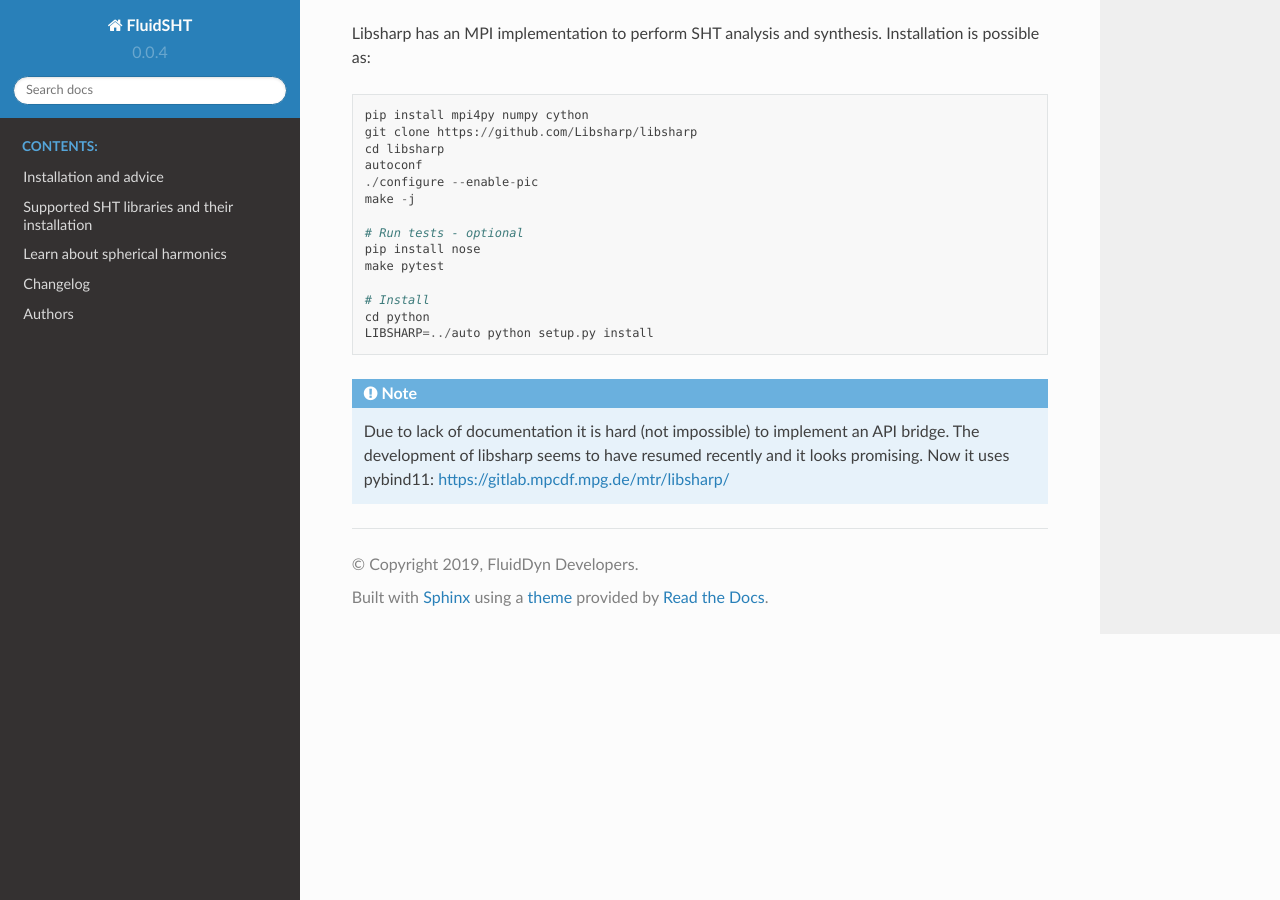
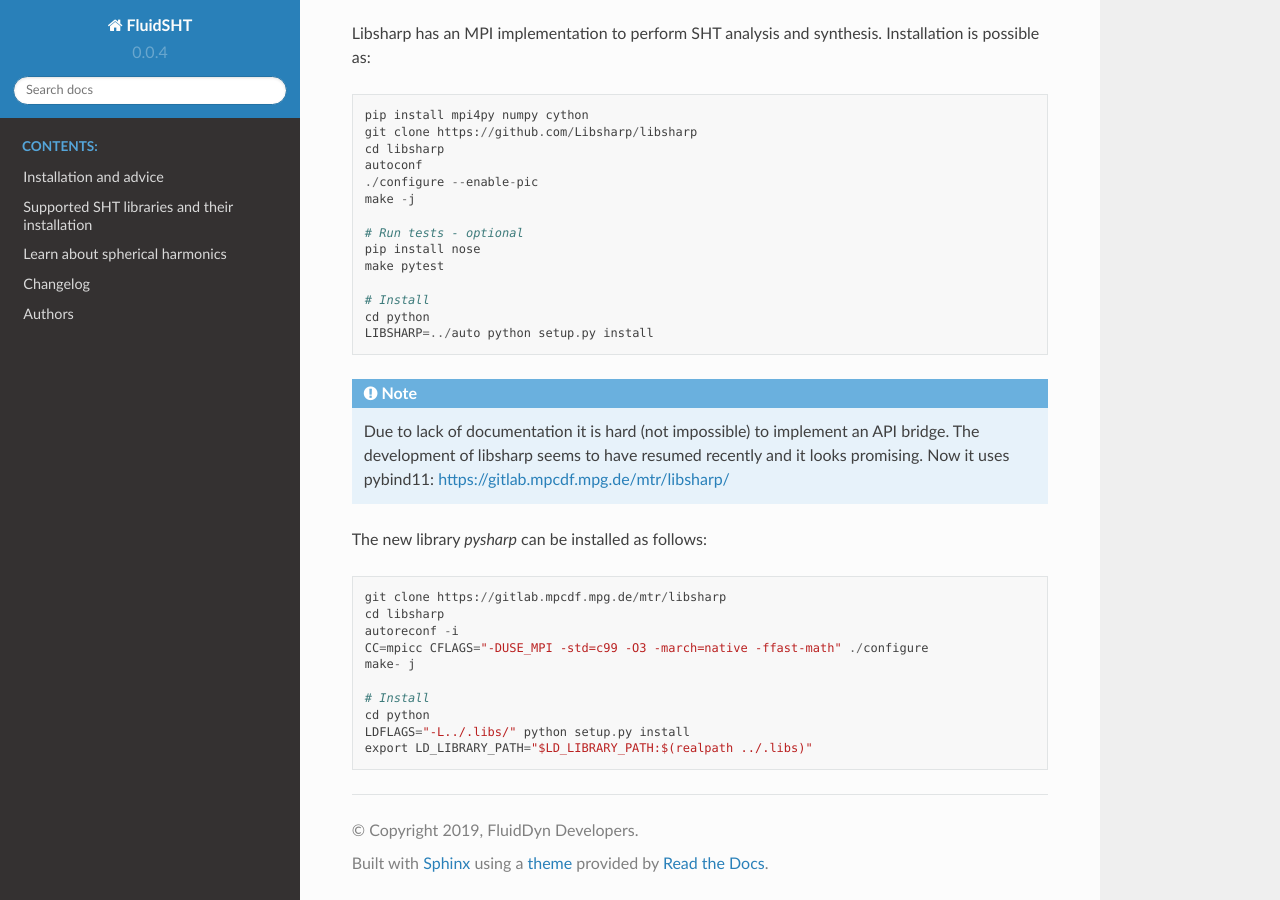
Before and after one commit to fluiddyn/fluidsht, a Sphinx documentation site: the page built from doc/install/sht_libs.rst, in a window 1280 px wide and 900 px high, scrolled down 1225 px. Built offline with Sphinx 7.4.7 and the Read the Docs theme 2.0.0, drawn with Linux system fonts in a browser that asks for light colours.

Commit message:
Notes on new libsharp: pysharp

```diff
--- a/doc/install/sht_libs.rst
+++ b/doc/install/sht_libs.rst
@@ -75,3 +75,16 @@ Installation is possible as::
   an API bridge. The development of libsharp seems to have resumed recently
   and it looks promising. Now it uses pybind11:
   https://gitlab.mpcdf.mpg.de/mtr/libsharp/
+
+The new library `pysharp` can be installed as follows::
+
+  git clone https://gitlab.mpcdf.mpg.de/mtr/libsharp
+  cd libsharp
+  autoreconf -i
+  CC=mpicc CFLAGS="-DUSE_MPI -std=c99 -O3 -march=native -ffast-math" ./configure
+  make- j
+
+  # Install
+  cd python
+  LDFLAGS="-L../.libs/" python setup.py install
+  export LD_LIBRARY_PATH="$LD_LIBRARY_PATH:$(realpath ../.libs)"
```
Also changed, not shown: 1 other file.
